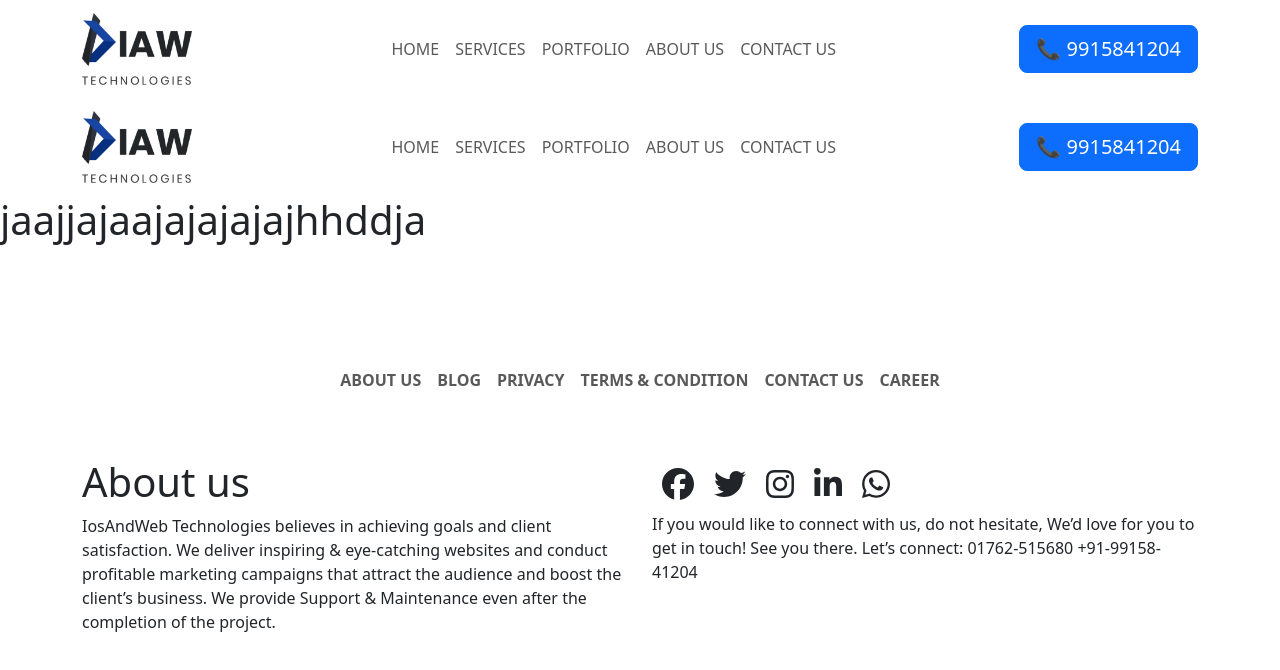
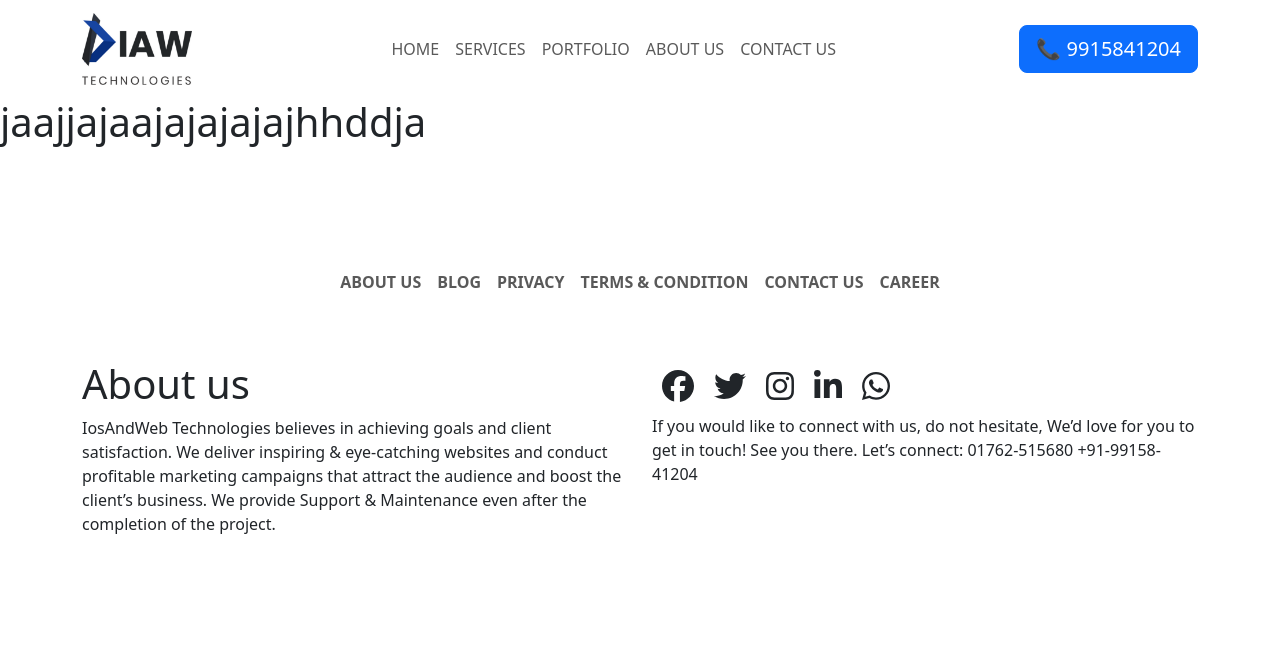
Before and after one commit to Jatin-dev12/sehgal, a React (Create React App) app: page /About in a window 1280 px wide. Shown: the top 670 px of the page. Built offline with nearby package versions, Linux system fonts and the light colour scheme.

Commit message:
newwwtings

```diff
--- a/src/App.css
+++ b/src/App.css
@@ -148,11 +148,10 @@
 
     padding: 50px;
 
-
 }
 svg:not(:root).svg-inline--fa, svg:not(:host).svg-inline--fa {
     padding: 10px;
     text-align: center;
     align-items: center;
-    justify-content: center;
+    justify-content: center ;
 }
--- a/src/componets/About .js
+++ b/src/componets/About .js
@@ -1,10 +1,8 @@
 import React from 'react'
-import Header from './Header';
 
 function About () {
   return (
     <div>
-      <Header/>
 
       <h1>jaajjajaajajajajajhhddja</h1>
     </div>
--- a/src/componets/Portfolio.js
+++ b/src/componets/Portfolio.js
@@ -1,10 +1,9 @@
 import React from 'react'
-import Header from './Header';
 
 function Portfolio() {
   return (
     <div>
-      <Header/>
+
       <h1>helo </h1>
     </div>
   )
--- a/src/componets/services.js
+++ b/src/componets/services.js
@@ -1,10 +1,9 @@
 import React from 'react'
-import Header from './Header'
+
 
 function services() {
   return (
     <div>
-      <Header/>
       <h1>jatin sehgal</h1>
     </div>
   )
```
